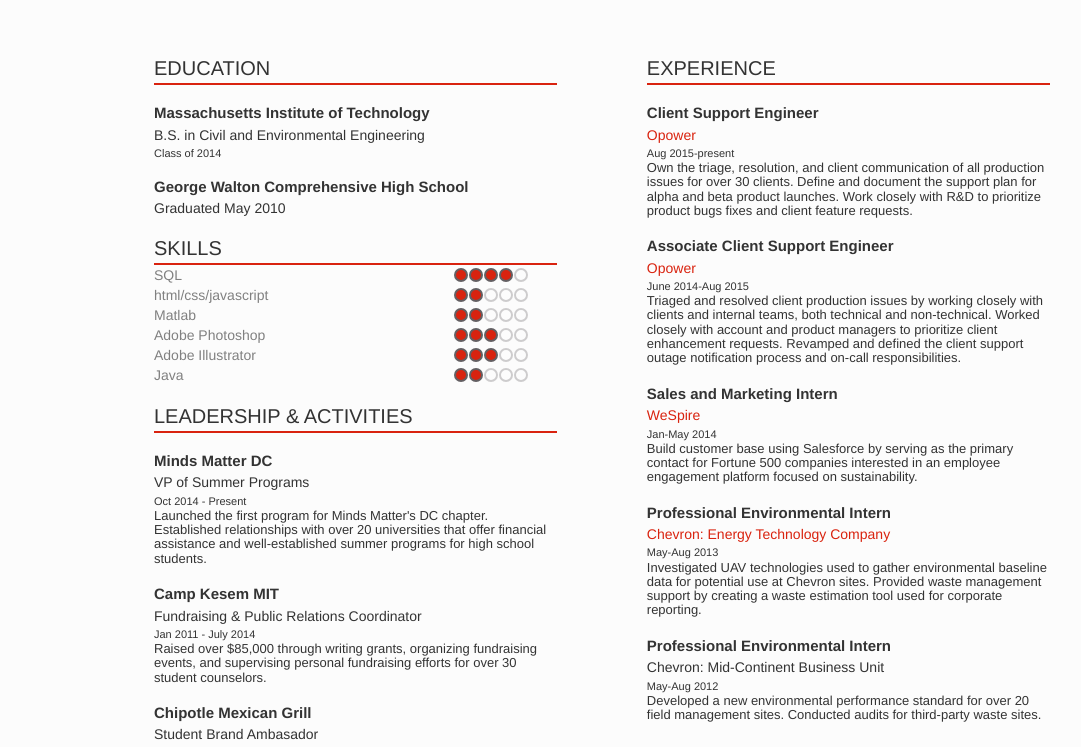
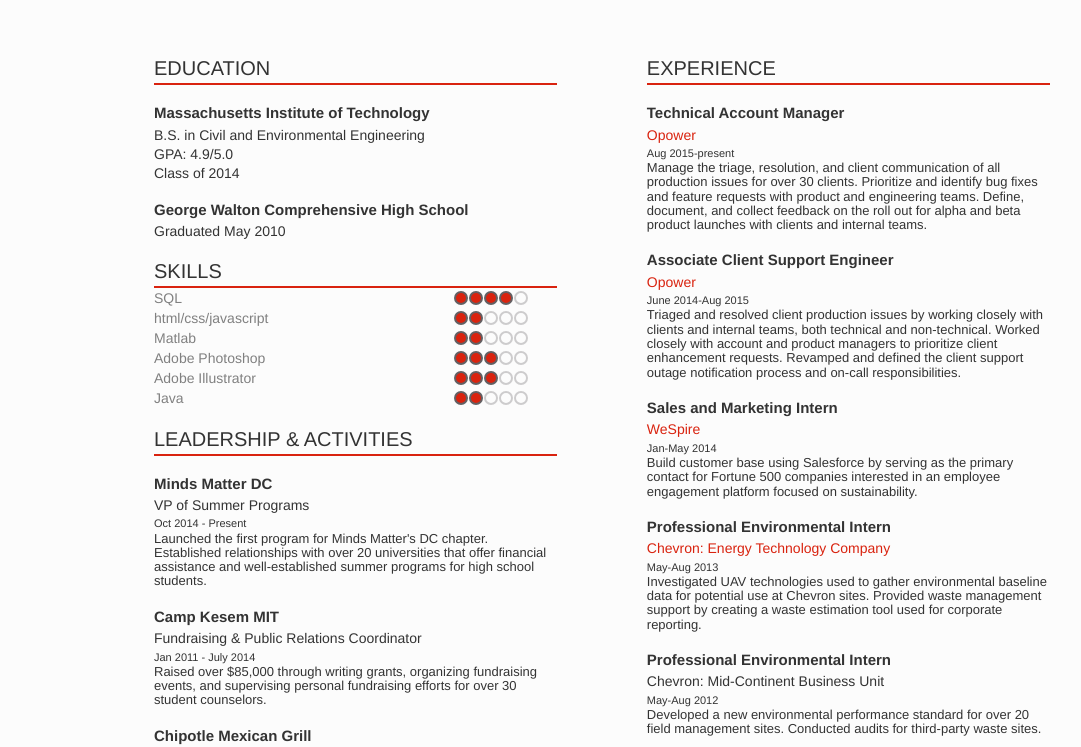
Before and after one commit to chengcatherine/chengcatherine.github.io, a plain HTML site: page resume.html in a window 1280 px wide. Shown: the part 43-790 px from the top of the page, without its empty margins (38-1119 px from the left). Drawn offline with nearby package versions, Linux system fonts and the light colour scheme.

Commit message:
update resume

```diff
--- a/resume.html
+++ b/resume.html
@@ -53,7 +53,8 @@
         <div class="line-separator"></div>
         <h2>Massachusetts Institute of Technology</h2>
         <h3>B.S. in Civil and Environmental Engineering</h3>
-        <h4>Class of 2014</h4>
+        <h3>GPA: 4.9/5.0</h3>
+        <h3>Class of 2014</h3>
 
         <h2>George Walton Comprehensive High School</h2>
         <h3>Graduated May 2010</h3>
@@ -156,10 +157,10 @@
         <h1>EXPERIENCE</h1>
         <div class="line-separator"></div>
 
-        <h2>Client Support Engineer</h2>
+        <h2>Technical Account Manager</h2>
         <h3><a href="www.opower.com">Opower</a></h3>
         <h4>Aug 2015-present</h4>
-        <h5>Own the triage, resolution, and client communication of all production issues for over 30 clients. Define and document the support plan for alpha and beta product launches. Work closely with R&D to prioritize product bugs fixes and client feature requests.
+        <h5>Manage the triage, resolution, and client communication of all production issues for over 30 clients. Prioritize and identify bug fixes and feature requests with product and engineering teams. Define, document, and collect feedback on the roll out for alpha and beta product launches with clients and internal teams.
 
         </h5>
 
```
